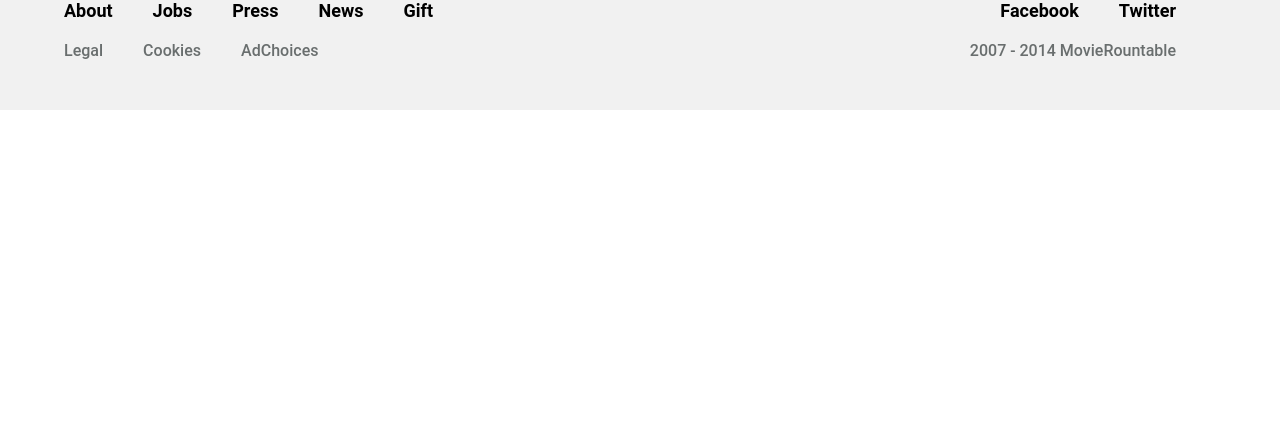
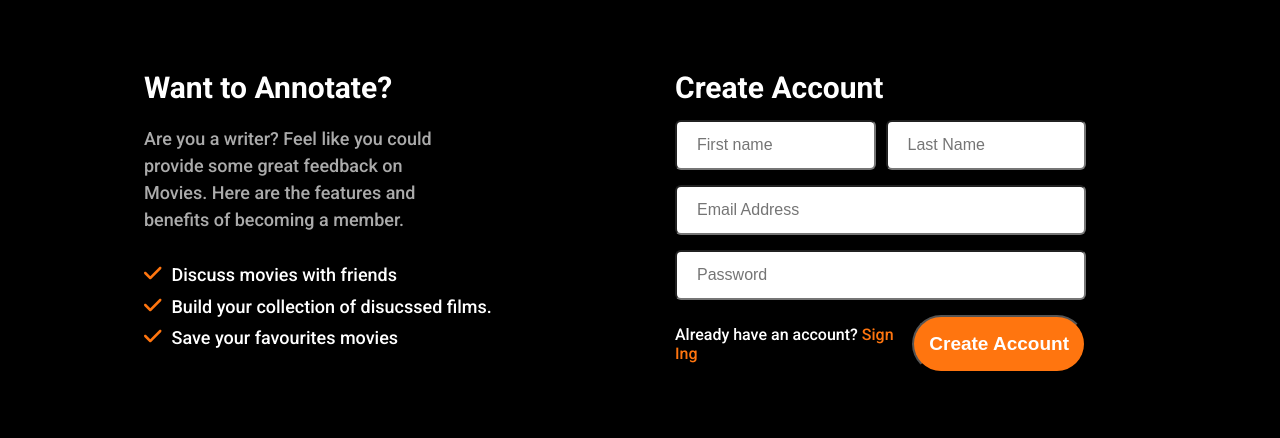
Before and after one commit to Leonardo-G/movie-app, a React (Create React App) app: page / in a window 1280 px wide. Shown: the part 1120-1558 px from the top of the page. Before the commit the page ends 1230 px from the top, so only its background shows below. Built offline with nearby package versions, Linux system fonts and the light colour scheme; no server answers.

Commit message:
Layout form

```diff
--- a/public/index.html
+++ b/public/index.html
@@ -10,6 +10,9 @@
       content="Web site created using create-react-app"
     />
     <title>React App</title>
+    <link rel="preconnect" href="https://fonts.googleapis.com">
+    <link rel="preconnect" href="https://fonts.gstatic.com" crossorigin>
+    <link href="https://fonts.googleapis.com/css2?family=Roboto:wght@300;400;500;700&display=swap" rel="stylesheet">
   </head>
   <body>
     <noscript>You need to enable JavaScript to run this app.</noscript>
--- /dev/null
+++ b/src/components/layout/Form.tsx
@@ -0,0 +1,61 @@
+import React, { FC } from 'react';
+
+import "../../styles/components/Layouts/Form.css";
+import { FontAwesomeIcon } from '@fortawesome/react-fontawesome';
+import { faCheck } from '@fortawesome/free-solid-svg-icons';
+
+export const Form: FC = () => {
+
+    const handleSubmitForm = ( ) => {
+        alert("No disponible en esta versión")
+    }
+
+    return (
+        <section className='section--form'>
+            <div className='container'>
+                <div className='contact'>
+                    <div className='contact__info'>
+                        <h3 className='info--title'>Want to Annotate?</h3>
+                        <p className='info--contact'>Are you a writer? Feel like you could provide some great feedback on Movies.
+                            Here are the features and benefits of becoming a member.
+                        </p>
+                        <p className='info--text'>
+                            <FontAwesomeIcon icon={ faCheck } className="icon--check"/>
+                            Discuss movies with friends
+                        </p>
+                        <p className='info--text'>
+                            <FontAwesomeIcon icon={ faCheck } className="icon--check"/>
+                            Build your collection of disucssed films.
+                        </p>
+                        <p className='info--text'>
+                            <FontAwesomeIcon icon={ faCheck } className="icon--check"/>
+                            Save your favourites movies
+                        </p>
+                    </div>
+                    <form className='contact__form'>
+                        <h3 className='form--title'>Create Account</h3>
+                        <div className='form--row form--double'>
+                            <input type="text" name="name" placeholder='First name'/>
+                            <input type="text" name="lastname" placeholder='Last Name'/>
+                        </div>
+                        <div className='form--row'>
+                            <input type="email" name="email" placeholder='Email Address' autoComplete="off"/>
+                        </div>
+                        <div className='form--row'>
+                            <input type="password" name="password" placeholder='Password' autoComplete="off"/>
+                        </div>
+                        <div className='form--row form--double'>
+                            <p>Already have an account? <span>Sign Ing</span></p>
+                            <input
+                                onClick={ handleSubmitForm }
+                                type="button"
+                                value="Create Account"
+                                className='btn--submit'
+                            />
+                        </div>
+                    </form>
+                </div>
+            </div>
+        </section>
+    )
+}
--- a/src/components/layout/Layout.tsx
+++ b/src/components/layout/Layout.tsx
@@ -2,6 +2,7 @@ import React, { FC } from 'react'
 import { Outlet } from 'react-router-dom';
 import { Nav } from './Nav';
 import { Footer } from './Footer';
+import { Form } from './Form';
 
 export const Layout: FC = () => {
     return (
@@ -9,6 +10,7 @@ export const Layout: FC = () => {
             <Nav />
             <main>
                 <Outlet />
+                <Form />
             </main>
             <Footer />
         </>
--- a/src/index.tsx
+++ b/src/index.tsx
@@ -4,10 +4,6 @@ import { FilterState } from './context/FilterState';
 import { AppRouter } from './routes/AppRoutes';
 
 import "./styles/base/base.css";
-
-<style>
-  @import url('https://fonts.googleapis.com/css2?family=Roboto:wght@300;400;500;600;700;800&display=swap');
-</style>
 
 const root = ReactDOM.createRoot(
   document.getElementById('root') as HTMLElement
--- a/src/styles/base/base.css
+++ b/src/styles/base/base.css
@@ -12,7 +12,7 @@ body{
     background-color: #fff;
 }
 
-h1, h2, p, span{
+h1, h2, h3, p, span{
     font-family: "Roboto", sans-serif;
     font-size: 1.4rem;
 }
--- /dev/null
+++ b/src/styles/components/Layouts/Form.css
@@ -0,0 +1,99 @@
+.section--form{
+    background-color: #000;
+    padding: 12rem 0;
+}
+
+.contact{
+    display: flex;
+    justify-content: space-around;
+    column-gap: 7rem;
+    padding: 0 8rem;
+}
+
+.contact__info{
+    color: #fff;
+    flex: 1;
+}
+
+.contact__info p{
+    font-size: 1.8rem;
+}
+
+.contact__info .info--title{
+    font-size: 3rem;
+    font-weight: 700;
+}
+
+.contact__info .info--contact{
+    font-weight: 500;
+    padding: 2rem 0;
+    color: rgba(255, 255, 255, 0.671);
+    line-height: 1.5;
+    width: 75%;
+}
+
+.contact__info .icon--check{
+    color: #ff750f;
+    font-size: 2rem;
+    margin-right: 1rem;
+}
+
+.contact__info .info--text{
+    margin-top: 1rem;
+    font-weight: 500;
+}
+
+.contact__form{
+    flex: 1;
+    padding: 0 5rem;
+}
+
+.contact__form .form--title{
+    color: #fff;
+    font-size: 3rem;
+}
+
+.contact__form .form--row{
+    margin: 1.5rem 0;
+}
+
+.contact__form input {
+    font-size: 1.6rem;
+    padding: 1.4rem 2rem;
+    border-radius: 6px;
+    width: 100%;
+}
+
+.contact__form .form--double{
+    display: flex;
+    column-gap: 1rem;
+    align-items: center;
+    justify-content: space-between;
+}
+
+.form--double p, .form--double span{
+    font-weight: 500;
+    color: #fff;
+    font-size: 1.6rem;
+}
+
+.form--double span{
+    color: #ff750f;
+}
+
+.form--double .btn--submit{
+    color: #fff;
+    background-color: #ff750f;
+    padding: 1.6rem 1.5rem;
+    flex: 0.9;
+    border-radius: 50px;
+    font-weight: 700;
+    font-size: 1.9rem;
+    cursor: pointer;
+    transition: .2s all ease-in-out;
+}
+
+.form--double .btn--submit:hover{
+    background-color: #ff730fd0;
+    transition: .2s all ease-in-out;
+}
```
